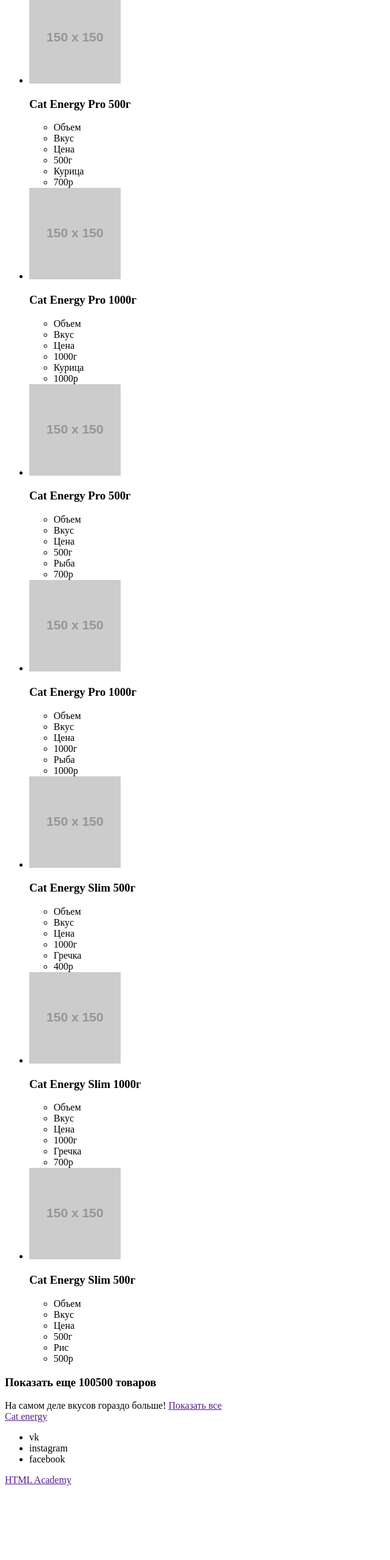
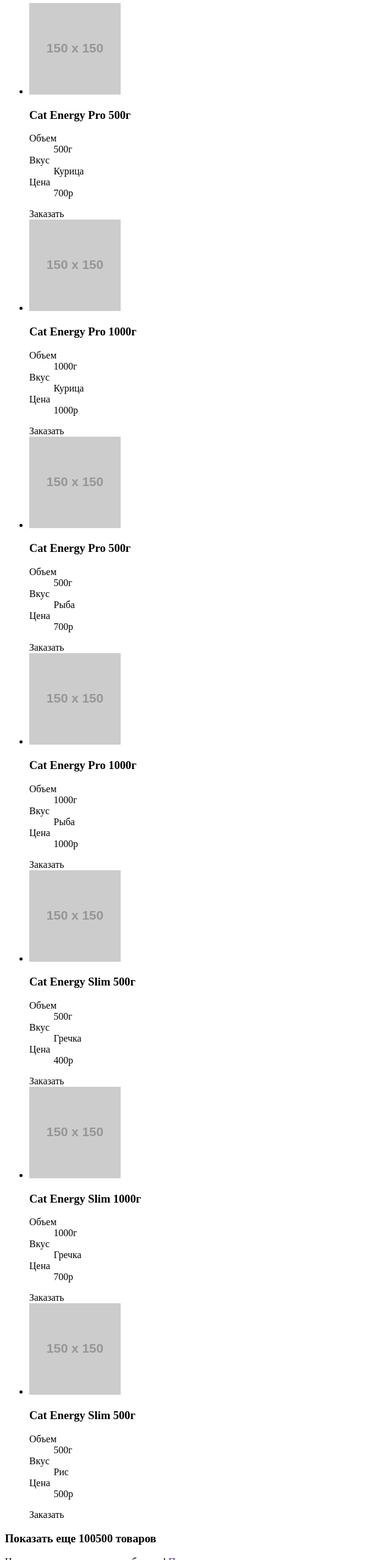
Before and after one commit to Evafan1337/908335-cat-energy-19, a website: page catalog.html in a window 1280 px wide. Shown: the part 242-2800 px from the top of the page at 61% size, without its empty margins (0-640 px from the left). Before the commit the page ends 2686 px from the top, so only its background shows below. Drawn offline with Linux system fonts and the light colour scheme; placeholder pictures from the web are drawn by us.

Commit message:
Changes with html

```diff
--- a/catalog.html
+++ b/catalog.html
@@ -6,135 +6,145 @@
 </head>
 <body>
   <header class="navigation">
-    <a href="" class="navigation__link">
-      <img src="https://via.placeholder.com/150x150">
-      <span>Cat energy</span>
+    <a class="navigation__link">
+      <img src="https://via.placeholder.com/150x150" alt="Cat energy logo">
     </a>
-    <span class="navigation__menu"></span>
+    <nav class="navigation-menu">
+      <a href="index.html" class="navigation-menu__link">Главная</a>
+      <a class="navigation-menu__link">Каталог продукции</a>
+      <a href="form.html" class="navigation-menu__link">Подбор программы</a>
+    </nav>
   </header>
 
   <main>
     <section class="products">
       <h2 class="products__header">Каталог продукции</h2>
-      <ul class="products-list">
-        <li class="products-elem">
-          <img class="preview__image" src="https://via.placeholder.com/150x150">
+      <ul class="products__list">
+
+        <li class="products__elem">
+          <img src="https://via.placeholder.com/150x150" alt="Cat Energy Pro 500г">
           <h3 class="products__header">Cat Energy Pro 500г</h3>
           <div class="info">
-            <ul class="info-description">
-              <li class="info-description__param">Объем</li>
-              <li class="info-description__param">Вкус</li>
-              <li class="info-description__param">Цена</li>
-            </ul>
+            <dl class="info__description">
+              <dt class="info__param">Объем</dt>
+                <dd class="info__value">500г</dd>
 
-            <ul class="info-value">
-              <li class="info-description__value">500г</li>
-              <li class="info-description__value">Курица</li>
-              <li class="info-description__value">700р</li>
-            </ul>
+              <dt class="info__param">Вкус</dt>
+                <dd class="info__value">Курица</dd>
+
+              <dt class="info__param">Цена</dt>
+                <dd class="info__value">700р</dd>
+            </dl>
           </div>
+          <a class="products__order">Заказать</a>
         </li>
-        <li class="products-elem">
-          <img class="preview__image" src="https://via.placeholder.com/150x150">
+
+        <li class="products__elem">
+          <img src="https://via.placeholder.com/150x150" alt="Cat Energy Pro 1000г">
           <h3 class="products__header">Cat Energy Pro 1000г</h3>
           <div class="info">
-            <ul class="info-description">
-              <li class="info-description__param">Объем</li>
-              <li class="info-description__param">Вкус</li>
-              <li class="info-description__param">Цена</li>
-            </ul>
+            <dl class="info__description">
+              <dt class="info__param">Объем</dt>
+                <dd class="info__value">1000г</dd>
 
-            <ul class="info-value">
-              <li class="info-description__value">1000г</li>
-              <li class="info-description__value">Курица</li>
-              <li class="info-description__value">1000р</li>
-            </ul>
+              <dt class="info__param">Вкус</dt>
+                <dd class="info__value">Курица</dd>
+
+              <dt class="info__param">Цена</dt>
+                <dd class="info__value">1000р</dd>
+            </dl>
           </div>
+          <a class="products__order">Заказать</a>
         </li>
-        <li class="products-elem">
-          <img class="preview__image" src="https://via.placeholder.com/150x150">
+
+        <li class="products__elem">
+          <img src="https://via.placeholder.com/150x150" alt="Cat Energy Pro 500г">
           <h3 class="products__header">Cat Energy Pro 500г</h3>
           <div class="info">
-            <ul class="info-description">
-              <li class="info-description__param">Объем</li>
-              <li class="info-description__param">Вкус</li>
-              <li class="info-description__param">Цена</li>
-            </ul>
+            <dl class="info__description">
+              <dt class="info__param">Объем</dt>
+                <dd class="info__value">500г</dd>
 
-            <ul class="info-value">
-              <li class="info-description__value">500г</li>
-              <li class="info-description__value">Рыба</li>
-              <li class="info-description__value">700р</li>
-            </ul>
+              <dt class="info__param">Вкус</dt>
+                <dd class="info__value">Рыба</dd>
+
+              <dt class="info__param">Цена</dt>
+                <dd class="info__value">700р</dd>
+            </dl>
           </div>
+          <a class="products__order">Заказать</a>
         </li>
-        <li class="products-elem">
-          <img class="preview__image" src="https://via.placeholder.com/150x150">
+
+        <li class="products__elem">
+          <img src="https://via.placeholder.com/150x150" alt="Cat Energy Pro 1000г">
           <h3 class="products__header">Cat Energy Pro 1000г</h3>
           <div class="info">
-            <ul class="info-description">
-              <li class="info-description__param">Объем</li>
-              <li class="info-description__param">Вкус</li>
-              <li class="info-description__param">Цена</li>
-            </ul>
+            <dl class="info__description">
+              <dt class="info__param">Объем</dt>
+                <dd class="info__value">1000г</dd>
 
-            <ul class="info-value">
-              <li class="info-description__value">1000г</li>
-              <li class="info-description__value">Рыба</li>
-              <li class="info-description__value">1000р</li>
-            </ul>
+              <dt class="info__param">Вкус</dt>
+                <dd class="info__value">Рыба</dd>
+
+              <dt class="info__param">Цена</dt>
+                <dd class="info__value">1000р</dd>
+            </dl>
           </div>
+          <a class="products__order">Заказать</a>
         </li>
-        <li class="products-elem">
-          <img class="preview__image" src="https://via.placeholder.com/150x150">
+
+        <li class="products__elem">
+          <img src="https://via.placeholder.com/150x150" alt="Cat Energy Slim 500г">
           <h3 class="products__header">Cat Energy Slim 500г</h3>
           <div class="info">
-            <ul class="info-description">
-              <li class="info-description__param">Объем</li>
-              <li class="info-description__param">Вкус</li>
-              <li class="info-description__param">Цена</li>
-            </ul>
+            <dl class="info__description">
+              <dt class="info__param">Объем</dt>
+                <dd class="info__value">500г</dd>
 
-            <ul class="info-value">
-              <li class="info-description__value">1000г</li>
-              <li class="info-description__value">Гречка</li>
-              <li class="info-description__value">400р</li>
-            </ul>
+              <dt class="info__param">Вкус</dt>
+                <dd class="info__value">Гречка</dd>
+
+              <dt class="info__param">Цена</dt>
+                <dd class="info__value">400р</dd>
+            </dl>
           </div>
+          <a class="products__order">Заказать</a>
         </li>
-        <li class="products-elem">
-          <img class="preview__image" src="https://via.placeholder.com/150x150">
+
+        <li class="products__elem">
+          <img src="https://via.placeholder.com/150x150" alt="Cat Energy Slim 1000г">
           <h3 class="products__header">Cat Energy Slim 1000г</h3>
           <div class="info">
-            <ul class="info-description">
-              <li class="info-description__param">Объем</li>
-              <li class="info-description__param">Вкус</li>
-              <li class="info-description__param">Цена</li>
-            </ul>
+            <dl class="info__description">
+              <dt class="info__param">Объем</dt>
+                <dd class="info__value">1000г</dd>
 
-            <ul class="info-value">
-              <li class="info-description__value">1000г</li>
-              <li class="info-description__value">Гречка</li>
-              <li class="info-description__value">700р</li>
-            </ul>
+              <dt class="info__param">Вкус</dt>
+                <dd class="info__value">Гречка</dd>
+
+              <dt class="info__param">Цена</dt>
+                <dd class="info__value">700р</dd>
+            </dl>
           </div>
+          <a class="products__order">Заказать</a>
         </li>
-        <li class="products-elem">
-          <img class="preview__image" src="https://via.placeholder.com/150x150">
+
+        <li class="products__elem">
+          <img src="https://via.placeholder.com/150x150" alt="Cat Energy Slim 500г">
           <h3 class="products__header">Cat Energy Slim 500г</h3>
           <div class="info">
-            <ul class="info-description">
-              <li class="info-description__param">Объем</li>
-              <li class="info-description__param">Вкус</li>
-              <li class="info-description__param">Цена</li>
-            </ul>
+            <dl class="info__description">
+              <dt class="info__param">Объем</dt>
+                <dd class="info__value">500г</dd>
 
-            <ul class="info-value">
-              <li class="info-description__value">500г</li>
-              <li class="info-description__value">Рис</li>
-              <li class="info-description__value">500р</li>
-            </ul>
+              <dt class="info__param">Вкус</dt>
+                <dd class="info__value">Рис</dd>
+
+              <dt class="info__param">Цена</dt>
+                <dd class="info__value">500р</dd>
+            </dl>
           </div>
+          <a class="products__order">Заказать</a>
         </li>
       </ul>
 
@@ -147,17 +157,23 @@
   </main>
 
   <footer class="footer">
-    <section class="footer-inner">
-      <a href="" class="footer__logo">Cat energy</a>
+    <a class="footer__logo">Cat energy</a>
 
-      <ul class="footer-socials">
-        <li class="footer_socials-links">vk</li>
-        <li class="footer_socials-links">instagram</li>
-        <li class="footer_socials-links">facebook</li>
-      </ul>
+    <ul class="footer__socials socials">
+      <li class="footer__socials-links">
+        <a>VK</a>
+      </li>
 
-      <a href="" class="footer__creator">HTML Academy</a>
-    </section>
+      <li class="footer__socials-links">
+        <a>Instagram</a>
+      </li>
+
+      <li class="footer__socials-links">
+        <a>Facebook</a>
+      </li>
+    </ul>
+
+    <a href="https://htmlacademy.ru/intensive/adaptive" class="footer__creator">HTML Academy</a>
   </footer>
 </body>
 </html>
```
Also changed, not shown: form.html (+22 -13 lines), index.html (+36 -21 lines).
